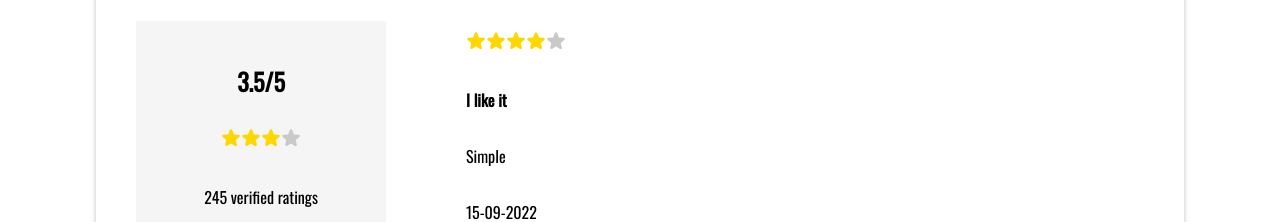
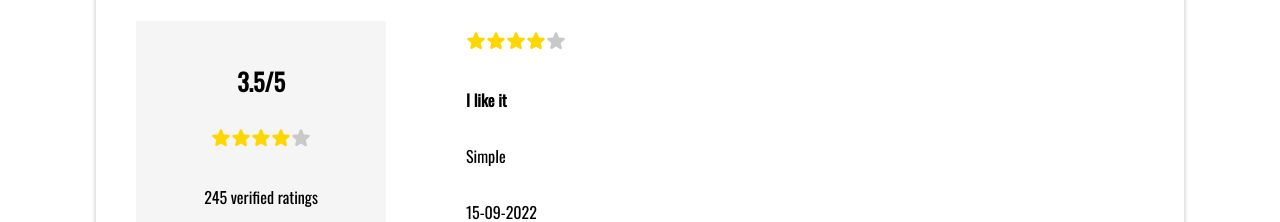
Before and after one commit to mbragi/Jelly-frontend, a React (Create React App) app: page /details in a window 1280 px wide. Shown: the part 2000-2222 px from the top of the page. Built offline with nearby package versions, Linux system fonts and the light colour scheme.

Commit message:
chore: adding phosphor react icons

```diff
--- a/src/pages/productDetails/ProductDetails.jsx
+++ b/src/pages/productDetails/ProductDetails.jsx
@@ -142,7 +142,7 @@ function ProductDetails() {
 
                             <div className='verified-ratings-box'>
                                 <h2>3.5/5</h2>
-                                    <tar size={20} color="gold" weight="fill" onMouseOver={{color:'yellow', weight:'fill'}}/>
+                                    <Star size={20} color="gold" weight="fill" onMouseOver={{color:'yellow', weight:'fill'}}/>
                                     <Star size={20} color="gold" weight="fill" onMouseOver={{color:'yellow', weight:'fill'}}/>
                                     <Star size={20} color="gold" weight="fill" onMouseOver={{color:'yellow', weight:'fill'}}/>
                                     <Star size={20} color="gold" weight="fill" onMouseOver={{color:'yellow', weight:'fill'}}/>
```
